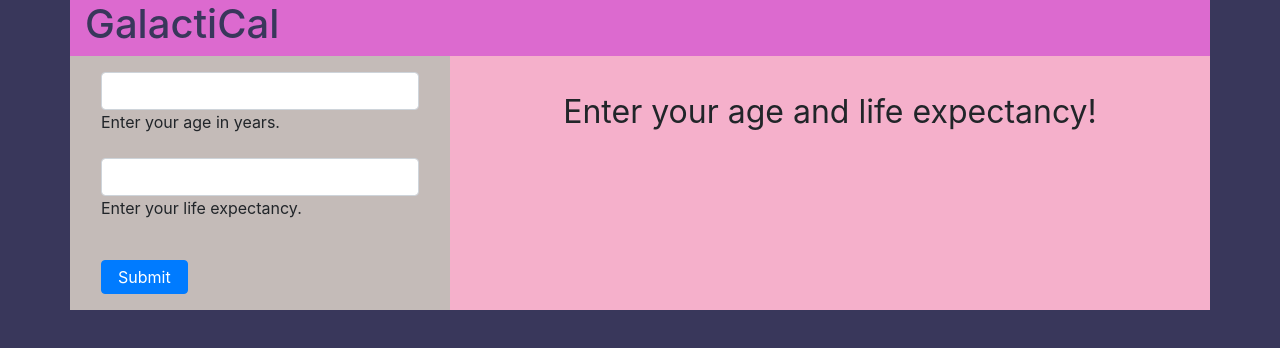
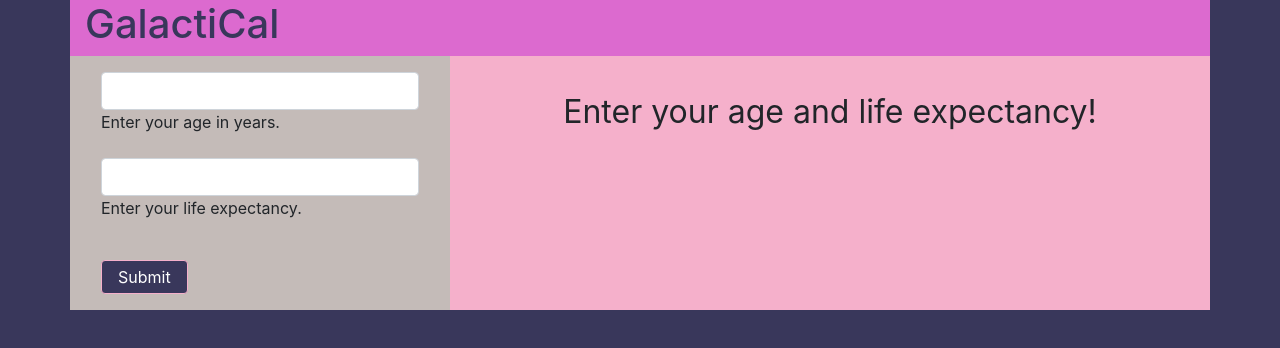
Before and after one commit to mireie/galactic-age, a website built with webpack: page src/index.html in a window 1280 px wide. Built offline with nearby package versions, Linux system fonts and the light colour scheme.

Commit message:
add button styles

```diff
--- a/src/css/styles.css
+++ b/src/css/styles.css
@@ -28,3 +28,11 @@ body {
   font-size:2rem;
   padding:1rem;
 }
+.btn-primary:hover {
+  background-color:#DC6ACF ;
+  border-color:#DC6ACF;
+}
+.btn-primary {
+  background-color:#39375B;
+  border-color:#F5B0CB;
+}
```
